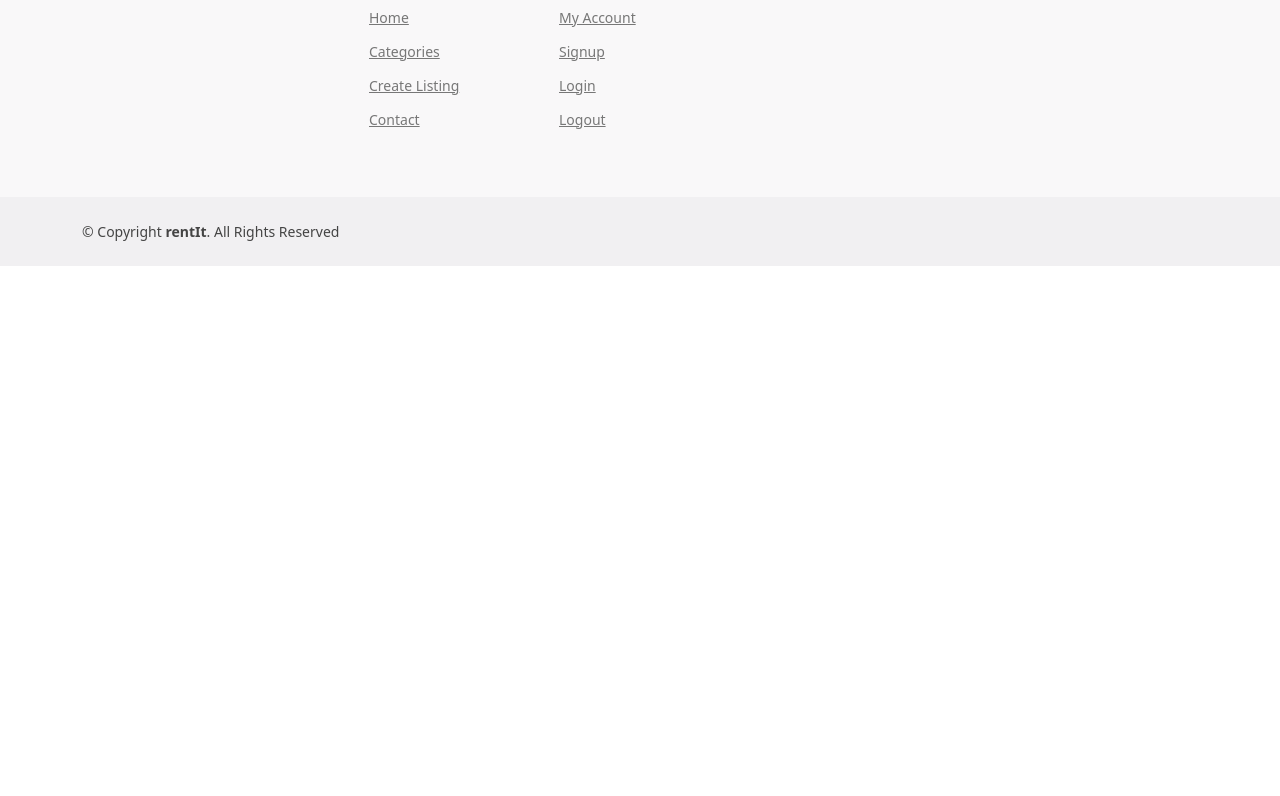
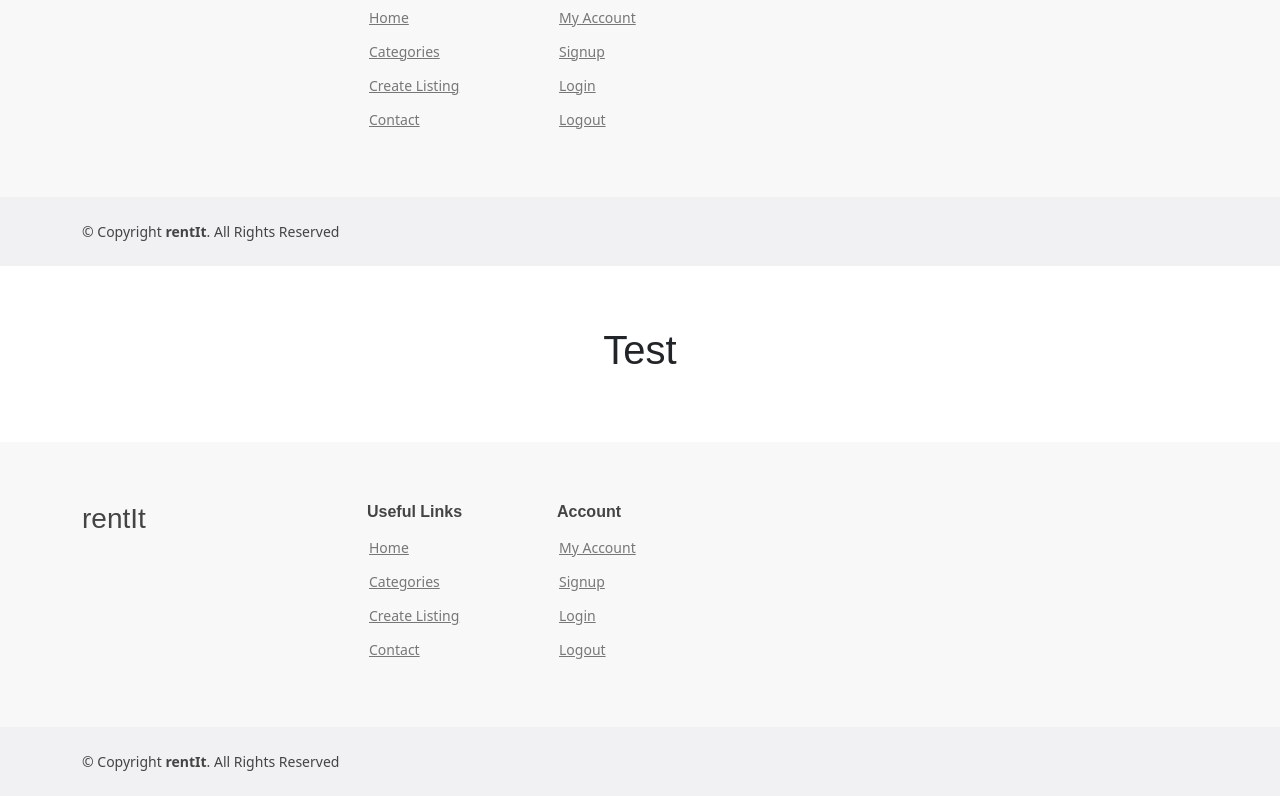
Before and after one commit to ek33450505/octo-chainsaw, a React (Create React App) app in the folder client/: page / in a window 1280 px wide. Shown: the part 500-1296 px from the top of the page. Before the commit the page ends 800 px from the top, so only its background shows below. Built offline with nearby package versions, Linux system fonts and the light colour scheme; no server answers.

Commit message:
created message component

```diff
--- a/client/src/App.js
+++ b/client/src/App.js
@@ -1,6 +1,7 @@
 import './App.css';
 import React from 'react';
 import AccountPage from './pages/AccountPage'
+import MessagesPage from './pages/MessagesPage'
 // const axios = require('axios').default;
 
 
@@ -9,6 +10,7 @@ function App() {
   return (
     <div>
         <AccountPage />
+        <MessagesPage />
     </div>
   );
 }
--- /dev/null
+++ b/client/src/components/Message/message.js
@@ -0,0 +1,15 @@
+import React from "react";
+
+export default function Message() {
+    //future: will query our database for the categories
+
+    return (
+        <div>
+            <section id="message" className="d-flex align-items-center">
+                <div className="container text-center position-relative" data-aos="fade-in" data-aos-delay="200">
+                    <h1>Test</h1>
+                </div>
+            </section>
+        </div>
+    )
+};
--- a/client/src/pages/MessagesPage.js
+++ b/client/src/pages/MessagesPage.js
@@ -0,0 +1,15 @@
+import Nav from '../components/Nav/nav.js';
+import Message from '../components/Message/message.js';
+import Footer from '../components/Footer/footer.js';
+
+const MessagesPage = () => {
+    return (
+        <div>
+            <Nav />
+            <Message />
+            <Footer />
+        </div>
+    )
+}
+
+export default MessagesPage;
```
Also changed, not shown: client/src/components/Message/index.js (added, +41 -0 lines), client/src/pages/Home.js (+0 -13 lines), client/src/pages/Message.js (deleted).
